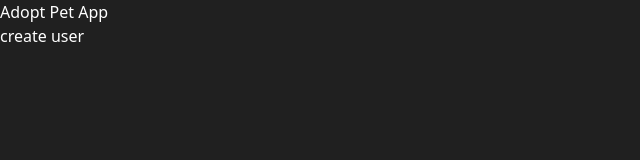
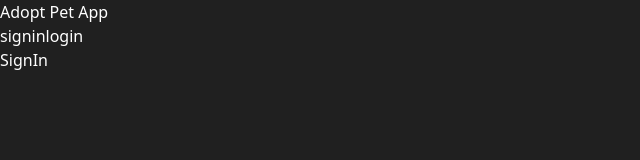
Before and after one commit to vmarialuzm/AdoptPetApp, a React (Vite) app in the folder frontend/: page /signin in a window 1280 px wide. Shown: the top 160 px of the page, without its empty margins (0-640 px from the left). Built offline with nearby package versions, Linux system fonts and the light colour scheme.

Commit message:
add signin y login

```diff
--- a/frontend/src/App.jsx
+++ b/frontend/src/App.jsx
@@ -1,6 +1,7 @@
 import './App.css'
 import { BrowserRouter, Routes, Route, Navigate } from "react-router-dom";
-import { UserFormPage } from './pages/UserFormPage';
+import { SignIn } from './pages/SignIn';
+import { Login } from './pages/Login';
 import { Navbar } from './components/Navbar';
 
 function App() {
@@ -10,8 +11,9 @@ function App() {
       <Navbar />
 
       <Routes>
-        <Route path='/' element={<Navigate to='/user-create' />} />
-        <Route path='/user-create' element={<UserFormPage />} />
+        <Route path='/' element={<Navigate to='/login' />} />
+        <Route path='/signin' element={<SignIn />} />
+        <Route path='/login' element={<Login />} />
       </Routes>
     </BrowserRouter>
   )
--- a/frontend/src/components/Navbar.jsx
+++ b/frontend/src/components/Navbar.jsx
@@ -4,7 +4,8 @@ export const Navbar = () => {
   return (
     <div>
         <h1>Adopt Pet App</h1>
-        <Link to='/user-create'>create user</Link>
+        <Link to='/signin'>signin</Link>
+        <Link to='/login'>login</Link>
     </div>
   )
 }
--- /dev/null
+++ b/frontend/src/pages/Login.jsx
@@ -0,0 +1,5 @@
+export const Login = () => {
+  return (
+    <div>Login</div>
+  )
+}
--- /dev/null
+++ b/frontend/src/pages/SignIn.jsx
@@ -0,0 +1,5 @@
+export const SignIn = () => {
+  return (
+    <div>SignIn</div>
+  )
+}
--- a/frontend/src/pages/UserFormPage.jsx
+++ /dev/null
@@ -1,5 +0,0 @@
-export const UserFormPage = () => {
-  return (
-    <div>UserFormPage</div>
-  )
-}
```
